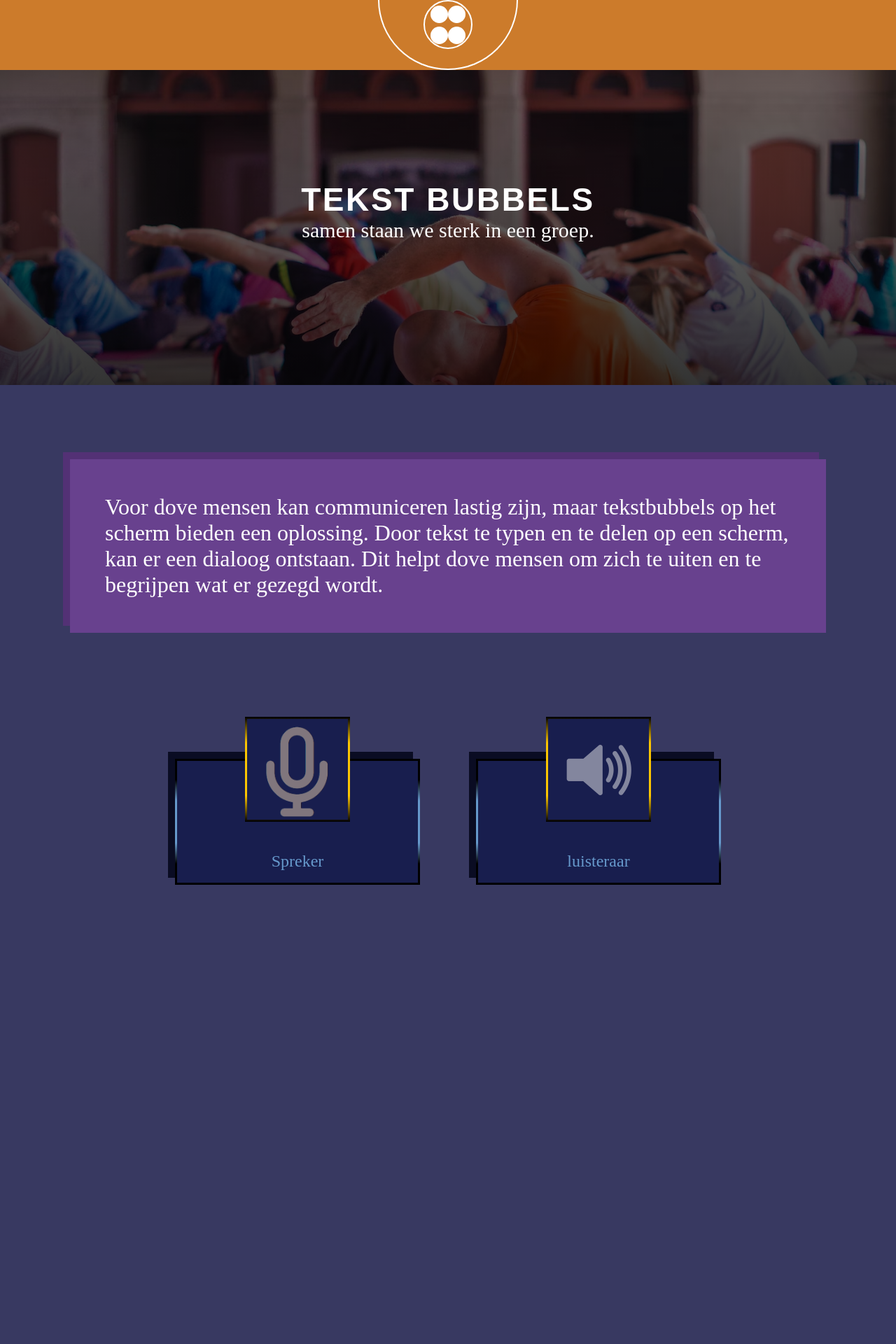
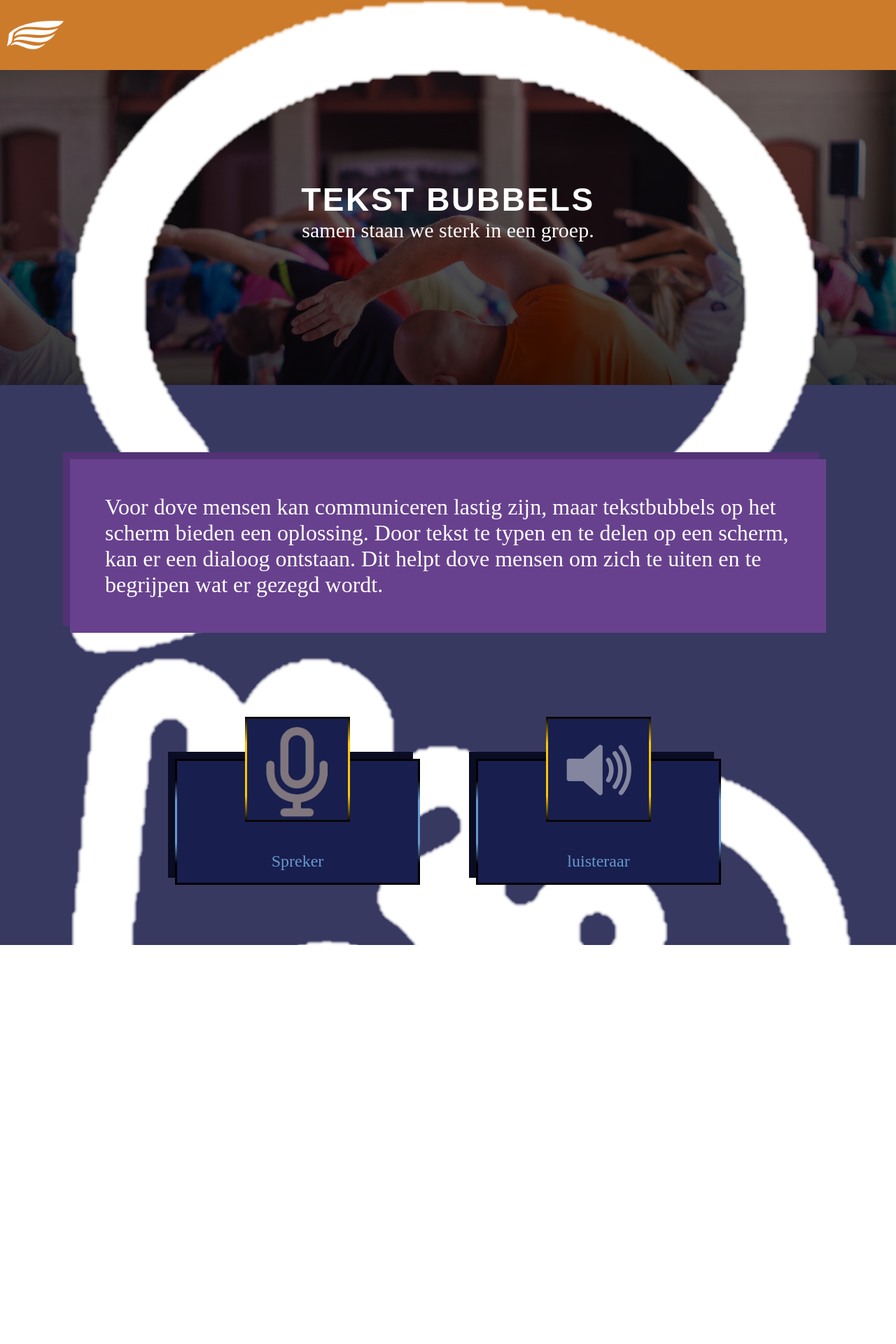
Before and after one commit to RadiazOm/CLE3, a PHP site: page /doof-project/bubbles-index.php in a window 1280 px wide. Shown: the top 1920 px of the page at 70% size. Before the commit the page ends 1264 px from the top, so only its background shows below. Run offline with PHP 8.4, Linux system fonts and the light colour scheme; a user stored in the database is signed in.

Commit message:
navbar now works on everyone

```diff
--- a/bubbles-index.php
+++ b/bubbles-index.php
@@ -19,22 +19,14 @@ if (!isset($_SESSION['loggedin'])) {
 </head>
 <body>
 
-<nav>
-    <div class="rounded-edges" id="nav-button">
-        <div class="circle">
-            <span class="dot"></span>
-            <span class="dot"></span>
-            <span class="dot"></span>
-            <span class="dot"></span>
-        </div>
-    </div>
-    <div id="popup">
-        <div class="big-circle">
-            <a href="page1" class="circle-link"></a>
-            <a href="page1" class="circle-link"></a>
-            <a href="page1" class="circle-link"></a>
-            <a href="page1" class="circle-link"></a>
-        </div>
+<nav class="navbar">
+    <img src="media/soundoff-sport-website-favicon-white.png" alt="" class="logo" id="nav-button">
+    <div class="nav-popup box-orange" id="nav-popup">
+        <a href="bubbles-index.php"><img src="media/bubbleIcon.png" alt="" class="img-link"></a>
+        <a href="translator.php"><img src="media/signIcon.png" alt="" class="img-link"></a>
+        <a href="drawingtool.php"><img src="media/drawIcon.png" alt="" class="img-link"></a>
+        <a href="sport.php"><img src="media/articleIcon.png" alt="" class="img-link"></a>
+        <a href="index.php"><img src="media/soundoff-sport-website-favicon-white.png" class="img-link" alt=""></a>
     </div>
 </nav>
 
```
Also changed, not shown: drawingtool.php (+4 -4 lines), sport.php (+9 -1 lines).
